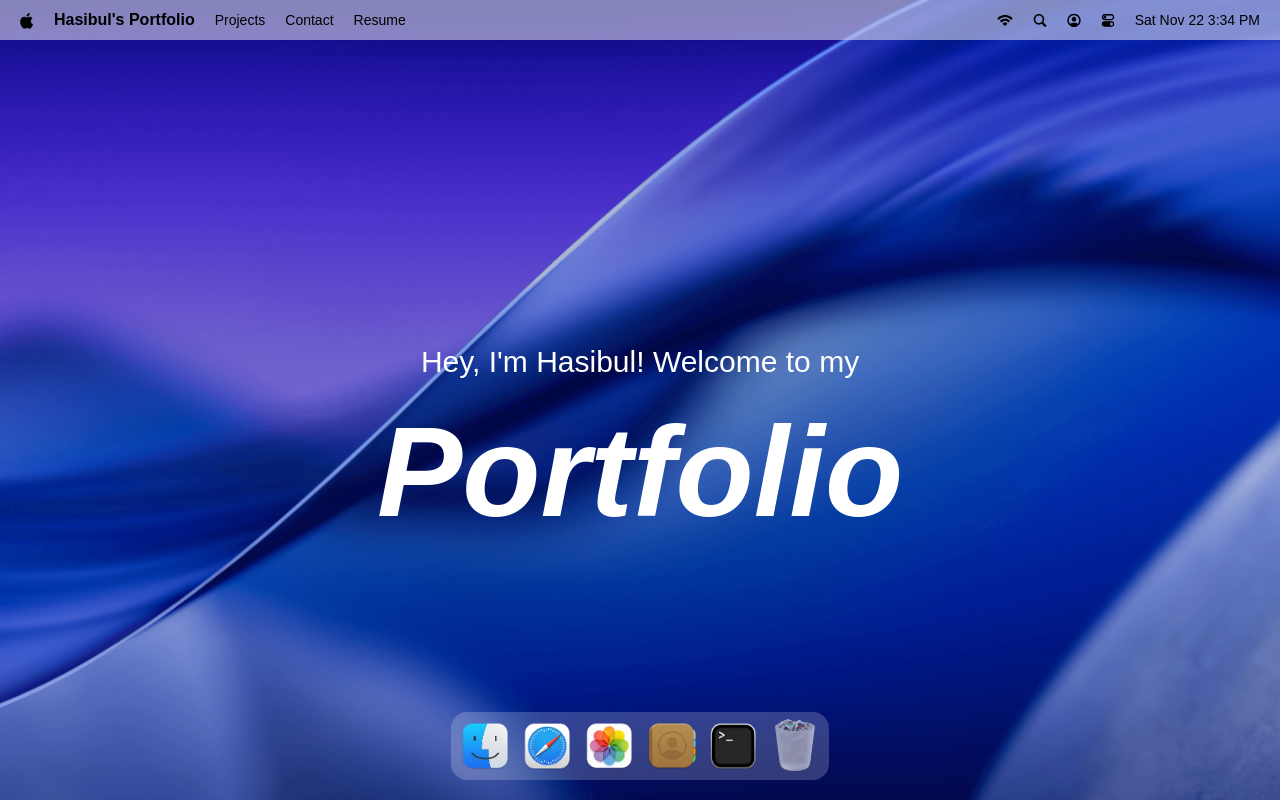
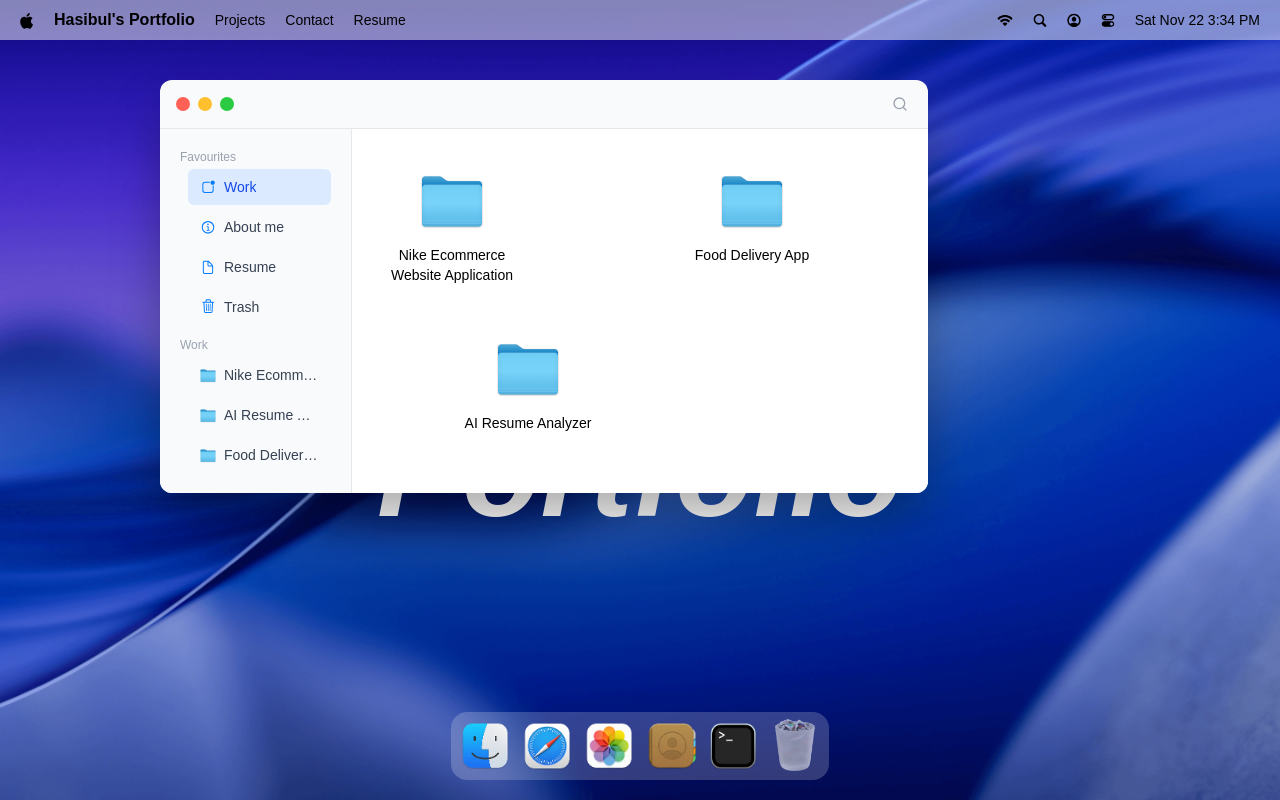
Before and after one commit to web-hasib/Apple-portfolio, a React (Vite) app: page / in a window 1280 px wide. Both pictures are taken after a click on the button 485 px from the left and 746 px from the top of the page. Built offline with nearby package versions, Linux system fonts and the light colour scheme; a web font is replaced by a local one.

Commit message:
2 hr 41 min without image viewer

```diff
--- a/package.json
+++ b/package.json
@@ -12,6 +12,7 @@
   "dependencies": {
     "@gsap/react": "^2.1.2",
     "@tailwindcss/vite": "^4.1.17",
+    "clsx": "^2.1.1",
     "dayjs": "^1.11.19",
     "gsap": "^3.13.0",
     "immer": "^10.2.0",
--- a/src/App.tsx
+++ b/src/App.tsx
@@ -7,12 +7,18 @@
 import ReusmeWindow from "./windows/Resume";
 import SafariWindow from "./windows/Safari";
 import TerminalWindow from './windows/Terminal';
+import Finder from "./windows/Finder";
+import Text from "./windows/Text";
 gsap.registerPlugin(Draggable);
 
 const App = () => {
   return (
    <main>
     <Navbar/>
+
+    <Finder/>
+
+    <Text/>
     <Welcome/>
     <Dock/>
 
--- a/src/store/location.ts
+++ b/src/store/location.ts
@@ -1,22 +1,41 @@
-import { create } from "zustand";
-import { immer } from "zustand/middleware/immer";
-import { locations } from "../constants";
+// import { create } from "zustand";
+// import { immer } from "zustand/middleware/immer";
+// import { locations } from "../constants";
+
+// const DEFAULT_LOCATION = locations.work;
+
+// const useLocationStore = create(
+  //   immer((set) => ({
+    //     activeLocation: DEFAULT_LOCATION,
+    //     setActiveLocation: (location = null) =>
+    //       set((state) => {
+    //         state.activeLocation = location;
+    //       }),
+    //     resetActiveLocation: () =>
+    //       set((state) => {
+    //         state.activeLocation = DEFAULT_LOCATION;
+//       }),
+//   }))
+// );
+
+
+// export default useLocationStore;
+
+import { create } from 'zustand';
+import { immer } from 'zustand/middleware/immer';
+import { locations } from '../constants';
+
 
 const DEFAULT_LOCATION = locations.work;
-
-const useLocationStore = create(
-  immer((set) => ({
-    activeLocation: DEFAULT_LOCATION,
+ const useLocationStore = create(immer((set)=>({
+  activeLocation : DEFAULT_LOCATION,
   setActiveLocation: (location = null) =>
-      set((state) => {
+    set((state:{activeLocation: unknown}) => {
       state.activeLocation = location;
     }),
   resetActiveLocation: () =>
-      set((state) => {
+    set((state :{activeLocation: unknown}) => {
       state.activeLocation = DEFAULT_LOCATION;
     }),
-  }))
-);
-
-
+})));
 export default useLocationStore;
--- a/src/windows/Finder.tsx
+++ b/src/windows/Finder.tsx
@@ -1,10 +1,167 @@
+// import { Search } from "lucide-react";
+// import WindowControls from "../components/WindowControls";
+// import WindowWrapper from "../hoc/WindowWraper";
+// import { locations } from "../constants";
+// import useLocationStore from "../store/location";
+// import clsx from "clsx";
+// import useWindowStore from "../store/window";
+
+// const Finder = () => {
+//     const {openWindow} = useWindowStore();
+//     const { activeLocation, setActiveLocation } = useLocationStore() as {
+//     activeLocation: { id: number; name: string; icon: string };
+//     setActiveLocation: (location: {
+//       id: number;
+//       name: string;
+//       icon: string;
+//     }) => void;
+//   };
+//   const openItem = (item) =>{
+//     if(item.fileType === "pdf") return openWindow("resume");
+//     if(item.kind === "folder") return setActiveLocation(item);
+//     if(["fig","url"].includes(item.fileType) && item.href) return window.open(item.href, "_blank");
+//     openWindow(`${item.fileType} ${item.kind}`, item)
+//   };
+
+//   const renderList = (items: { id: number; name: string; icon: string }[]) =>
+//     items.map((item: { id: number; name: string; icon: string }) => (
+//       <li
+//         className={`flex gap-2 px-2 py-1 hover:bg-gray-100 rounded ml-2 ${clsx(
+//           item.id === activeLocation.id ? "active" : "not-active"
+//         )}`}
+//         key={item.id}
+//         onClick={() => setActiveLocation(item)}
+//       >
+//         <img src={item.icon} alt={item.name} className="w-4" />
+//         <p className="text-sm font-medium truncate">{item.name}</p>
+//       </li>
+//     ));
+
+//   return (
+//     <>
+//       <div id="window-header">
+//         <WindowControls target="finder" />
+//         <Search className="icon" />
+//       </div>
+//       <div className="bg-white flex h-auto w-auto">
+//         <div className="sidebar">
+//           <div>
+//             <h3 className="text-xs text-gray-400 ">Favourites</h3>
+//             <ul>{renderList(Object.values(locations))}</ul>
+//           </div>
+//           <div>
+//             <h3 className="text-xs text-gray-400 ">Work</h3>
+//             <ul>{renderList(locations.work.children)}</ul>
+//           </div>
+//         </div>
+//       <ul className="content">
+//     {activeLocation?.children.map((item)=>(<li key={item.id} className={`${item.position} cursor-pointer`} onClick={()=> openItem(item)}>
+//         <img src={item.icon} alt={item.name} />
+//         <p>{item.name}</p>
+//     </li>))}
+
+//       </ul>
+//       </div>
+//     </>
+//   );
+// };
+// const FinderWindow = WindowWrapper(Finder, "finder");
+
+// export default FinderWindow;
+
+
+import { Search } from "lucide-react";
+import WindowControls from "../components/WindowControls";
+import WindowWrapper from "../hoc/WindowWraper";
+import { locations } from "../constants";
+import useLocationStore from "../store/location";
+import clsx from "clsx";
+import useWindowStore from "../store/window";
+
+interface Location {
+  id: number;
+  name: string;
+  icon: string;
+  children?: Item[];
+}
+
+interface Item {
+  id: number;
+  name: string;
+  icon: string;
+  fileType?: string;
+  kind?: string;
+  href?: string;
+  position?: string;
+}
 
 const Finder = () => {
-    return (
-        <div>
-            finder
+  const { openWindow } = useWindowStore();
+  const { activeLocation, setActiveLocation } = useLocationStore() as {
+    activeLocation: Location;
+    setActiveLocation: (location: Location) => void;
+  };
+
+  const openItem = (item: Item) => {
+    if (item.fileType === "pdf") return openWindow("resume");
+    if (item.kind === "folder") return setActiveLocation(item as Location);
+    if (
+      item.fileType &&
+      ["fig", "url"].includes(item.fileType) &&
+      item.href
+    )
+      return window.open(item.href, "_blank");
+    openWindow(`${item.fileType} ${item.kind}`, item);
+  };
+
+  const renderList = (items: Location[]) =>
+    items.map((item: Location) => (
+      <li
+        className={`flex gap-2 px-2 py-1 hover:bg-gray-100 rounded ml-2 ${clsx(
+          item.id === activeLocation.id ? "active" : "not-active"
+        )}`}
+        key={item.id}
+        onClick={() => setActiveLocation(item)}
+      >
+        <img src={item.icon} alt={item.name} className="w-4" />
+        <p className="text-sm font-medium truncate">{item.name}</p>
+      </li>
+    ));
+
+  return (
+    <>
+      <div id="window-header">
+        <WindowControls target="finder" />
+        <Search className="icon" />
+      </div>
+      <div className="bg-white flex h-auto w-auto">
+        <div className="sidebar">
+          <div>
+            <h3 className="text-xs text-gray-400 ">Favourites</h3>
+            <ul>{renderList(Object.values(locations))}</ul>
+          </div>
+          <div>
+            <h3 className="text-xs text-gray-400 ">Work</h3>
+            <ul>{renderList(locations.work.children)}</ul>
+          </div>
         </div>
-    );
+        <ul className="content">
+          {activeLocation?.children?.map((item: Item) => (
+            <li
+              key={item.id}
+              className={`${item.position} cursor-pointer`}
+              onClick={() => openItem(item)}
+            >
+              <img src={item.icon} alt={item.name} />
+              <p>{item.name}</p>
+            </li>
+          ))}
+        </ul>
+      </div>
+    </>
+  );
 };
 
-export default Finder;
+const FinderWindow = WindowWrapper(Finder, "finder");
+
+export default FinderWindow;
--- /dev/null
+++ b/src/windows/Text.tsx
@@ -0,0 +1,97 @@
+// import WindowControls from "../components/WindowControls";
+// import WindowWrapper from "../hoc/WindowWraper";
+// import useWindowStore from "../store/window";
+
+// const Text = () => {
+//   const { windows } = useWindowStore();
+//   const data = windows.txtfile?.data;
+//   if (!data) return null;
+//   const { name, image, subtitle, description } = data;
+
+//   return (
+//     <>
+//       <div id="window-header">
+//         <WindowControls target="txtfile" />
+//         <h2>{name}</h2>
+//       </div>
+//       <div className="p-5 space-y-6 bg-white">
+//         {image ? (
+//           <div className="w-full">
+//             <img src={image} alt={name} className="w-full h-auto rounded" />{" "}
+//           </div>
+//         ) : null}
+//         {subtitle ? (
+//           <h3 className="text-lg font-semibold">{subtitle}</h3>
+//         ) : null}
+//         {Array.isArray(description) && description.length > 0 ? (
+//           <div className="space-y-3 loading-relaxed text-base text-gray-800">
+//             {description.map((para, idx) => (
+//               <p key={idx}>{para}</p>
+//             ))}
+//           </div>
+//         ) : null}
+//       </div>
+//     </>
+//   );
+// };
+// const TextWindow = WindowWrapper(Text, "txtfile");
+// export default TextWindow;
+
+import WindowControls from "../components/WindowControls";
+import WindowWrapper from "../hoc/WindowWraper";
+import useWindowStore from "../store/window";
+
+interface TextFileData {
+  name: string;
+  image?: string;
+  subtitle?: string;
+  description?: string[];
+}
+
+interface WindowData {
+  data?: TextFileData;
+}
+
+interface Windows {
+  txtfile?: WindowData;
+  [key: string]: WindowData | undefined;
+}
+
+const Text = () => {
+  const { windows } = useWindowStore() as { windows: Windows };
+  const data = windows.txtfile?.data;
+
+  if (!data) return null;
+
+  const { name, image, subtitle, description } = data;
+
+  return (
+    <>
+    {/* hello world */}
+      <div id="window-header">
+        <WindowControls target="txtfile" />
+        <h2>{name}</h2>
+      </div>
+      <div className="p-5 space-y-6 bg-white">
+        {image ? (
+          <div className="w-full">
+            <img src={image} alt={name} className="w-full h-auto rounded" />
+          </div>
+        ) : null}
+        {subtitle ? (
+          <h3 className="text-lg font-semibold">{subtitle}</h3>
+        ) : null}
+        {Array.isArray(description) && description.length > 0 ? (
+          <div className="space-y-3 loading-relaxed text-base text-gray-800">
+            {description.map((para, idx) => (
+              <p key={idx}>{para}</p>
+            ))}
+          </div>
+        ) : null}
+      </div>
+    </>
+  );
+};
+
+const TextWindow = WindowWrapper(Text, "txtfile");
+export default TextWindow;
```
Also changed, not shown: 1 other file (tests, documents, lock files or other folders). Lines whose indentation alone changed are shown as unchanged.
